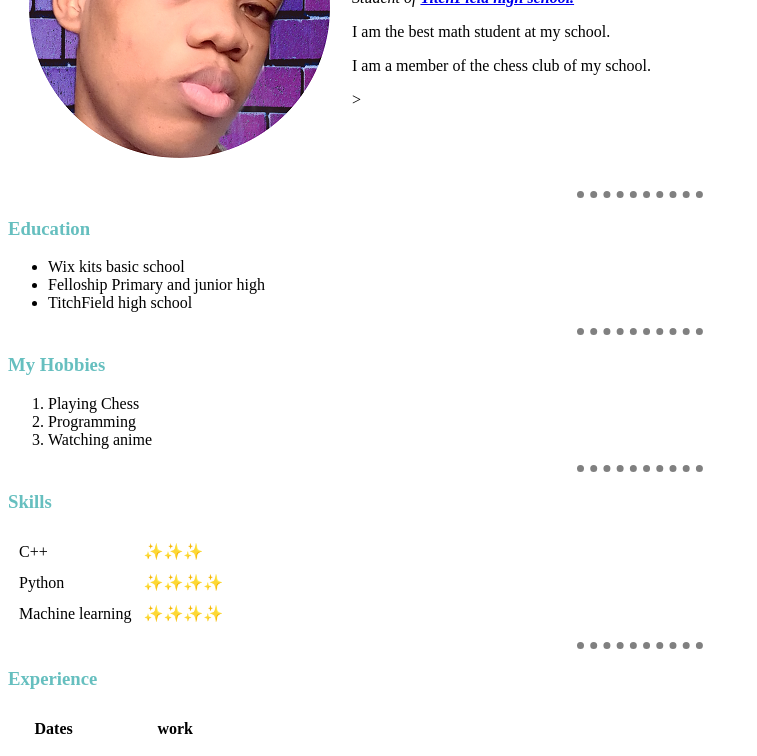
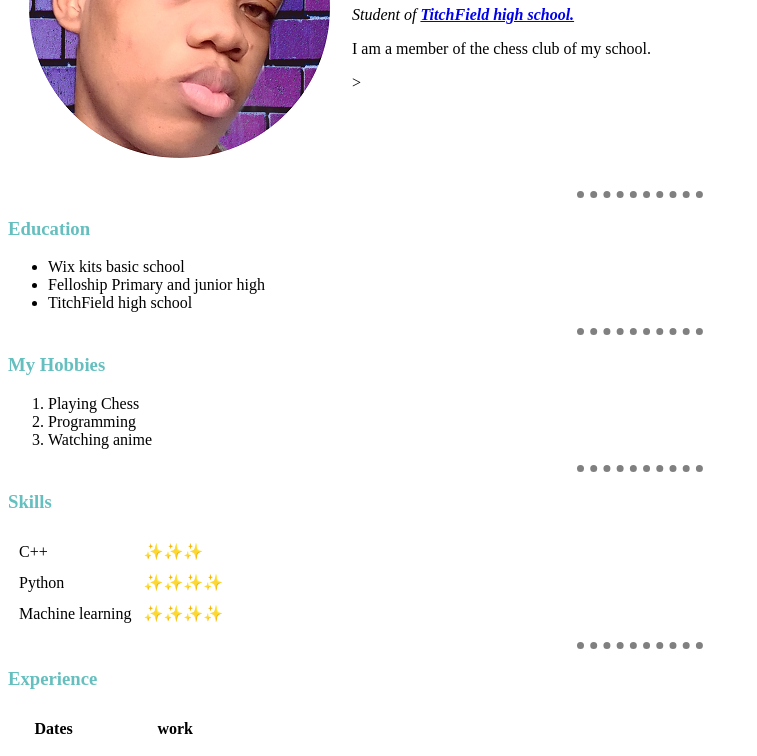
Before and after one commit to brilliantcrow434/Cv, a plain HTML site: page index.html in a window 1280 px wide. Shown: the part 172-928 px from the top of the page, without its empty margins (0-757 px from the left). Drawn offline with Linux system fonts and the light colour scheme.

Commit message:
Update index.html

```diff
--- a/index.html
+++ b/index.html
@@ -18,7 +18,7 @@
                 <h1>Ricardo Merchant</h1>
                 <p><em>Student of <strong><a href = "https://titchfield-high-school-jamaica.business.site/">TitchField high school.</a></strong></em></em>
                 </p>
-    <p>I am the best math student at my school.</p>
+
                 <p>I am a member of the chess club of my school.</p>></td>
         </tr>
     </table>
```
